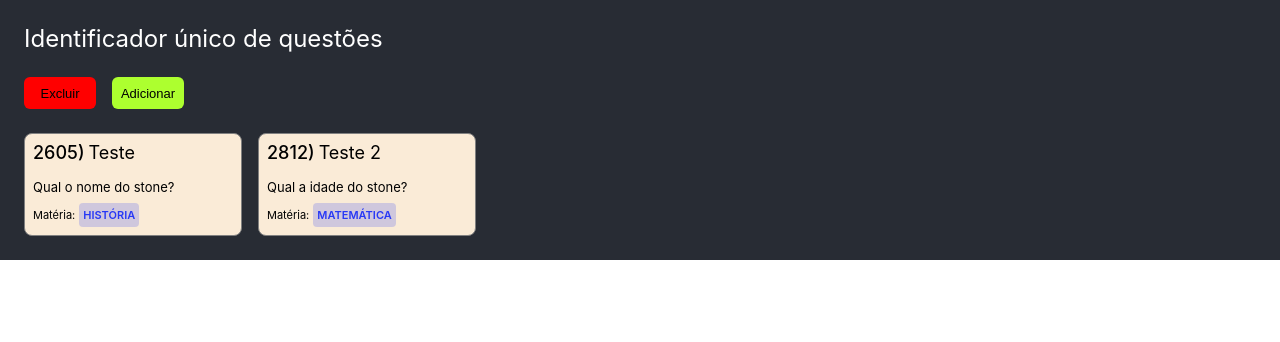
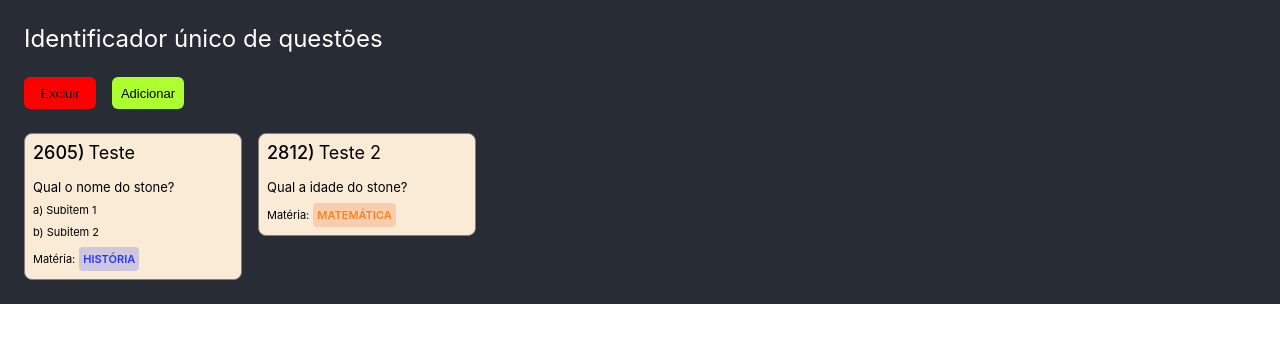
Before and after one commit to mantisoficial/dominios-de-software, a React (Create React App) app in the folder dom_project/dom_project_ui/: page / in a window 1280 px wide. Shown: the top 342 px of the page. Built offline with nearby package versions, Linux system fonts and the light colour scheme.

Commit message:
Alterações no State.

```diff
--- a/dom_project/dom_project_ui/src/App.js
+++ b/dom_project/dom_project_ui/src/App.js
@@ -9,8 +9,16 @@ function App() {
       code: 2605,
       name: "Teste",
       question: "Qual o nome do stone?",
-      subquestions: [],
+      subquestions: [
+        {
+          text: "a) Subitem 1",
+        },
+        {
+          text: "b) Subitem 2",
+        },
+      ],
       subject: "História",
+      subjectType: "Human",
       reviewed: true,
     },
     {
@@ -19,6 +27,7 @@ function App() {
       question: "Qual a idade do stone?",
       subquestions: [],
       subject: "Matemática",
+      subjectType: "Exact",
       reviewed: false,
     },
   ]);
```
